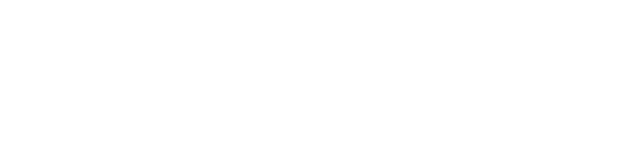
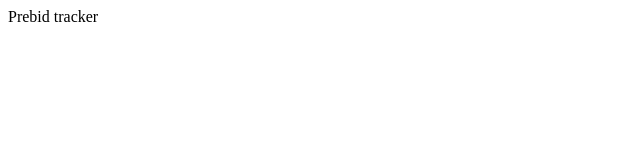
Before and after one commit to McHardex/prebid-rivraddon, a website built with webpack: page src/index.html in a window 1280 px wide. Shown: the whole page, without its empty margins (0-640 px from the left). Built offline with nearby package versions, Linux system fonts and the light colour scheme.

Commit message:
update index.html

```diff
--- a/src/index.html
+++ b/src/index.html
@@ -92,6 +92,7 @@
       });
     </script>
   </div>
+  <div> Prebid tracker</div>
 </body>
 
 </html>
```
